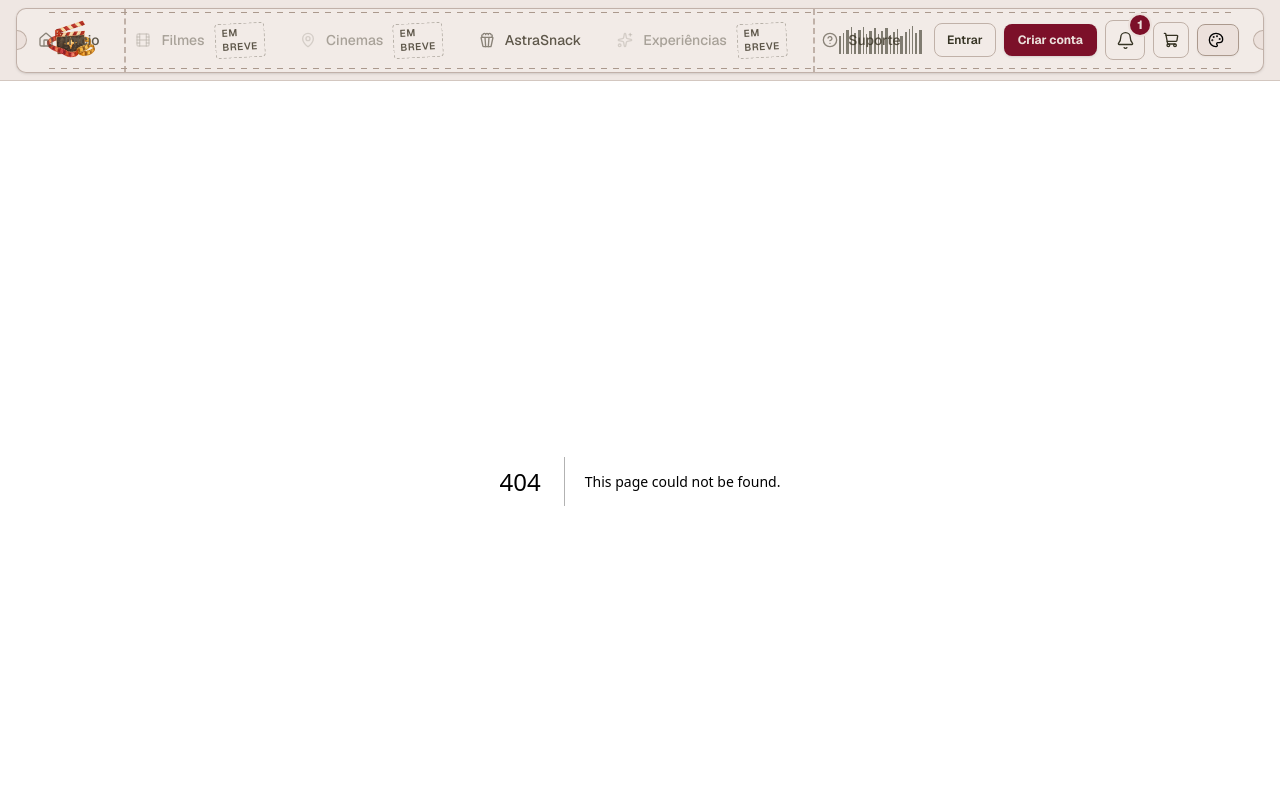
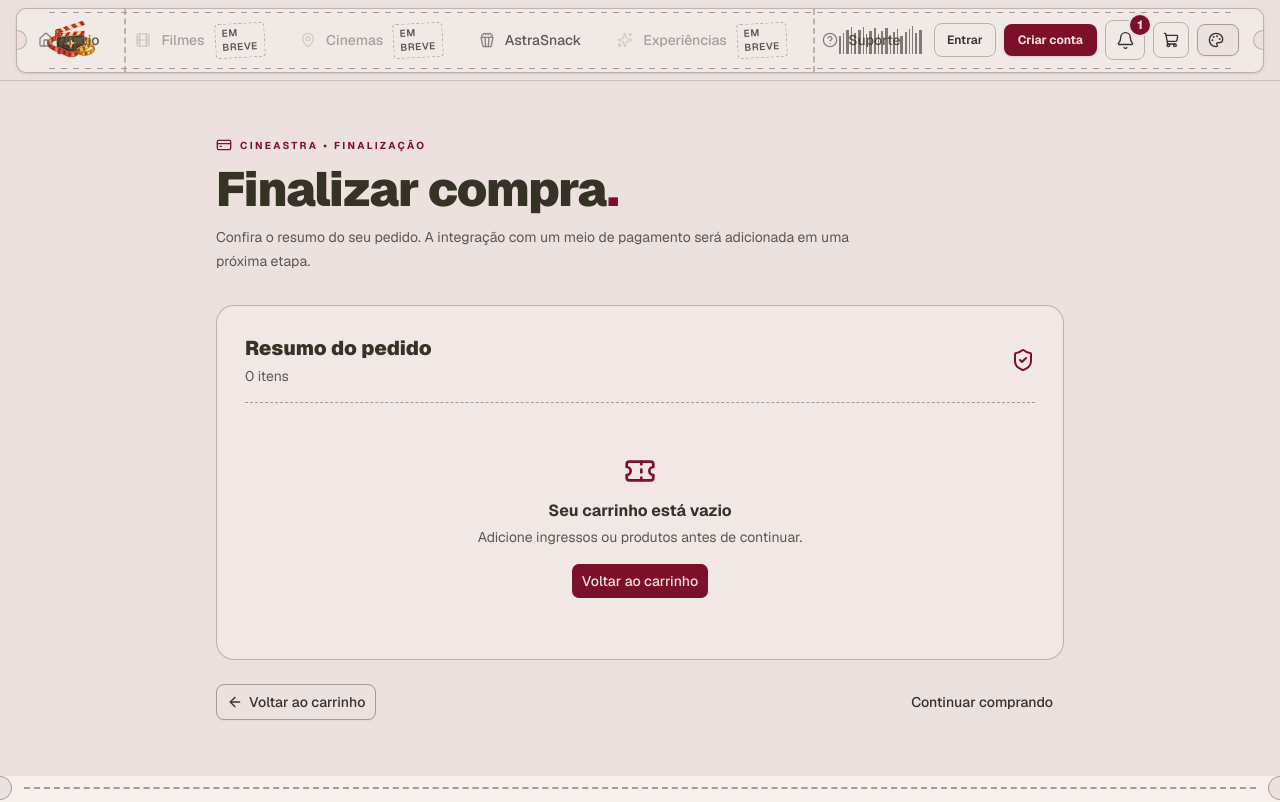
Before and after one commit to zinhodelta3-arch/CineAstra, a Next.js app in the folder frontend/: page /pagamento in a window 1280 px wide. Before the commit this address had no page. Shown: the top 802 px of the page. Built offline with nearby package versions, Linux system fonts and the light colour scheme.

Commit message:
feat: add cart checkout review page

```diff
--- /dev/null
+++ b/frontend/src/app/pagamento/page.jsx
@@ -0,0 +1,36 @@
+"use client"
+
+import Link from "next/link"
+import { ArrowLeft, CreditCard, ShieldCheck, Ticket } from "lucide-react"
+import { useCart } from "@/components/cart/cart-provider"
+import { Button } from "@/components/ui/button"
+
+const money = (value) => Number(value || 0).toLocaleString("pt-BR", { style: "currency", currency: "BRL" })
+
+export default function PagamentoPage() {
+  const { items, itemCount, total } = useCart()
+
+  return (
+    <main className="min-h-[70vh] flex-1 bg-background text-foreground">
+      <div className="mx-auto max-w-4xl px-4 py-10 sm:px-6 lg:py-14">
+        <div className="mb-3 flex items-center gap-2 text-[10px] font-bold tracking-[.24em] text-primary uppercase"><CreditCard className="size-4" /> CineAstra • Finalização</div>
+        <h1 className="f-display text-4xl font-black tracking-tight sm:text-5xl">Finalizar compra<span className="text-primary">.</span></h1>
+        <p className="mt-3 max-w-2xl text-sm leading-6 text-muted-foreground">Confira o resumo do seu pedido. A integração com um meio de pagamento será adicionada em uma próxima etapa.</p>
+
+        <section className="mt-8 rounded-2xl border border-border/70 bg-card/50 p-5 sm:p-7">
+          <div className="mb-5 flex items-center justify-between gap-3 border-b border-dashed border-border pb-4"><div><h2 className="text-xl font-black">Resumo do pedido</h2><p className="mt-1 text-sm text-muted-foreground">{itemCount} {itemCount === 1 ? "item" : "itens"}</p></div><ShieldCheck className="size-6 text-primary" /></div>
+          {items.length === 0 ? (
+            <div className="py-8 text-center"><Ticket className="mx-auto mb-3 size-8 text-primary" /><h3 className="font-bold">Seu carrinho está vazio</h3><p className="mt-1 text-sm text-muted-foreground">Adicione ingressos ou produtos antes de continuar.</p><Button render={<Link href="/carrinho" />} className="mt-4">Voltar ao carrinho</Button></div>
+          ) : (
+            <>
+              <div className="space-y-4">{items.map((item) => <div key={item.type + item.id + item.details} className="flex items-start justify-between gap-4"><div className="min-w-0"><p className="font-semibold">{item.name} <span className="text-sm font-normal text-muted-foreground">× {item.quantity}</span></p><p className="mt-1 text-xs text-muted-foreground">{item.description}{item.details ? ` • ${item.details}` : ""}</p></div><strong className="shrink-0">{money(item.price * item.quantity)}</strong></div>)}</div>
+              <div className="mt-6 flex items-center justify-between border-t border-dashed border-border pt-5"><span className="font-semibold">Total parcial</span><strong className="text-2xl font-black">{money(total)}</strong></div>
+              <div className="mt-6 rounded-xl border border-dashed border-border bg-background p-4 text-sm leading-6 text-muted-foreground">Esta é uma etapa visual do projeto. Nenhuma cobrança será realizada nesta página ainda.</div>
+            </>
+          )}
+        </section>
+        <div className="mt-6 flex flex-col-reverse gap-3 sm:flex-row sm:justify-between"><Button render={<Link href="/carrinho" />} variant="outline"><ArrowLeft className="size-4" /> Voltar ao carrinho</Button><Button render={<Link href="/astrasnack" />} variant="ghost">Continuar comprando</Button></div>
+      </div>
+    </main>
+  )
+}
```
